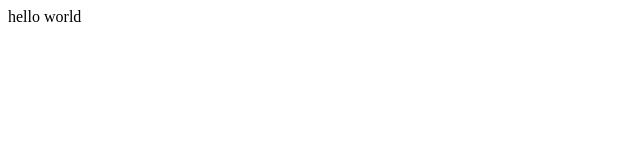
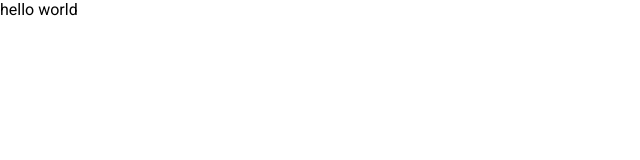
Before and after one commit to Darkbehm/ec-blocks-fe, an Angular app: page / in a window 1280 px wide. Shown: the top 160 px of the page, without its empty margins (0-640 px from the left). Built offline with nearby package versions, Linux system fonts and the light colour scheme.

Commit message:
added material, fontawesome

```diff
--- a/angular.json
+++ b/angular.json
@@ -28,6 +28,7 @@
               "src/assets"
             ],
             "styles": [
+              "src/custom-theme.scss",
               "src/styles.sass"
             ],
             "scripts": []
--- /dev/null
+++ b/src/custom-theme.scss
@@ -0,0 +1,38 @@
+
+// Custom Theming for Angular Material
+// For more information: https://material.angular.io/guide/theming
+@use '@angular/material' as mat;
+// Plus imports for other components in your app.
+
+// Include the common styles for Angular Material. We include this here so that you only
+// have to load a single css file for Angular Material in your app.
+// Be sure that you only ever include this mixin once!
+@include mat.core();
+
+// Define the palettes for your theme using the Material Design palettes available in palette.scss
+// (imported above). For each palette, you can optionally specify a default, lighter, and darker
+// hue. Available color palettes: https://material.io/design/color/
+$ec-blocks-fe-primary: mat.define-palette(mat.$indigo-palette);
+$ec-blocks-fe-accent: mat.define-palette(mat.$pink-palette, A200, A100, A400);
+
+// The warn palette is optional (defaults to red).
+$ec-blocks-fe-warn: mat.define-palette(mat.$red-palette);
+
+// Create the theme object. A theme consists of configurations for individual
+// theming systems such as "color" or "typography".
+$ec-blocks-fe-theme: mat.define-light-theme((
+  color: (
+    primary: $ec-blocks-fe-primary,
+    accent: $ec-blocks-fe-accent,
+    warn: $ec-blocks-fe-warn,
+  )
+));
+
+// Include theme styles for core and each component used in your app.
+// Alternatively, you can import and @include the theme mixins for each component
+// that you are using.
+@include mat.all-component-themes($ec-blocks-fe-theme);
+
+
+html, body { height: 100%; }
+body { margin: 0; font-family: Roboto, "Helvetica Neue", sans-serif; }
--- a/src/index.html
+++ b/src/index.html
@@ -6,6 +6,15 @@
     <base href="/" />
     <meta name="viewport" content="width=device-width, initial-scale=1" />
     <link rel="icon" type="image/x-icon" href="favicon.ico" />
+    <link rel="preconnect" href="https://fonts.gstatic.com" />
+    <link
+      href="https://fonts.googleapis.com/css2?family=Roboto:wght@300;400;500&display=swap"
+      rel="stylesheet"
+    />
+    <link
+      href="https://fonts.googleapis.com/icon?family=Material+Icons"
+      rel="stylesheet"
+    />
   </head>
   <body>
     <app-root></app-root>
```
Also changed, not shown: package.json (+7 -0 lines), src/app/app.module.ts (+10 -2 lines), src/material.module.ts (added, +100 -0 lines), 1 other file (tests, documents, lock files or other folders).
